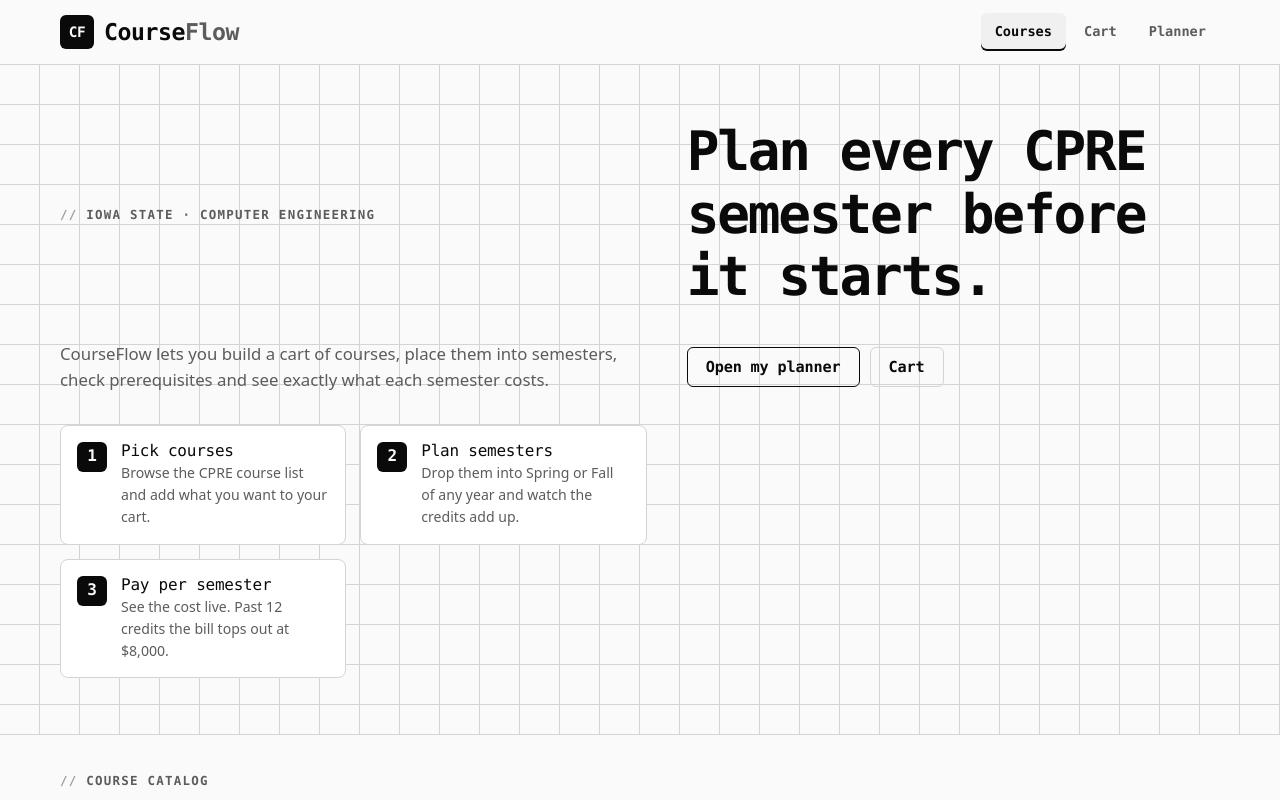
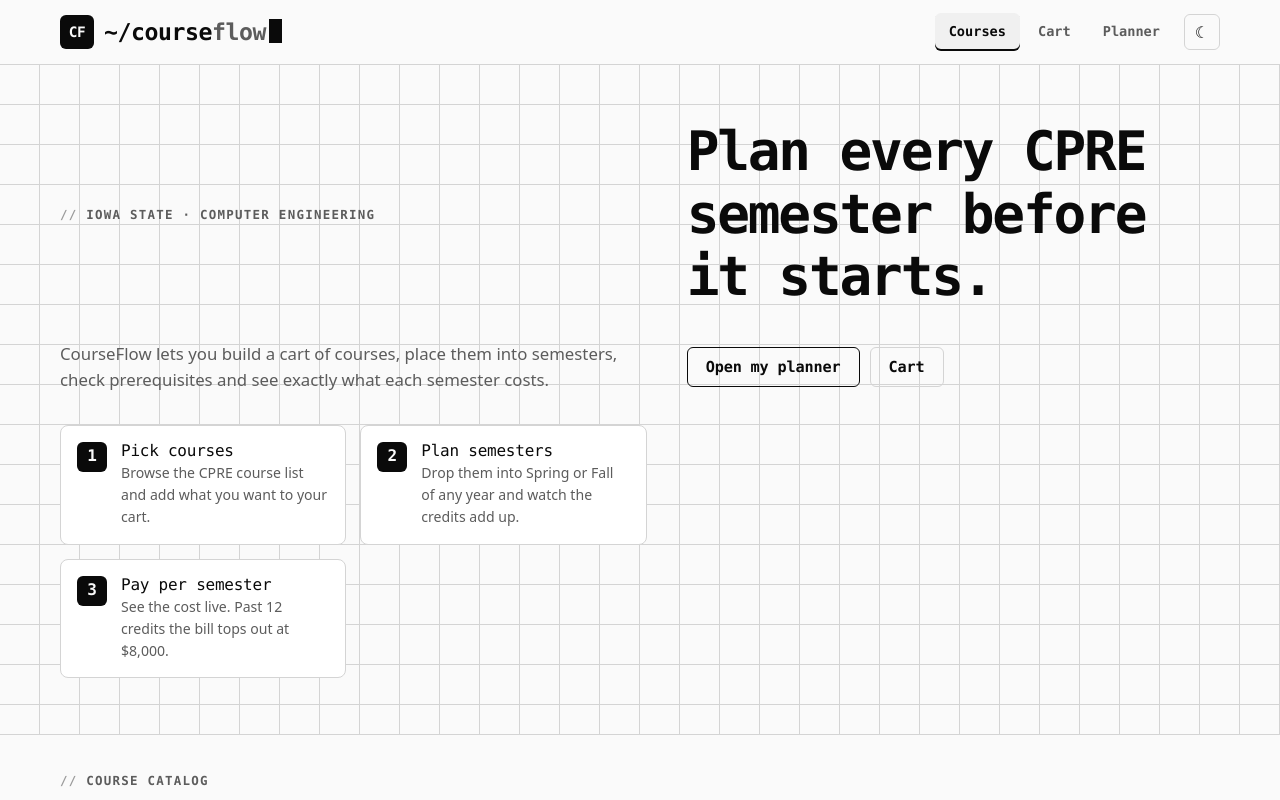
Before and after one commit to Scotty-08/CourseFlow, a React (Vite) app: page / in a window 1280 px wide. Shown: the top 800 px of the page. Built offline with nearby package versions, Linux system fonts and the light colour scheme.

Commit message:
FEAT: ~/courseflow brand with a cursor and a dark/light toggle in the header

```diff
--- a/src/components/SiteHeader.jsx
+++ b/src/components/SiteHeader.jsx
@@ -1,4 +1,5 @@
 import { NavLink } from 'react-router-dom'
+import { useTheme } from '../hooks/useTheme.js'
 import { usePlanner } from '../state/PlannerContext.jsx'
 
 const links = [
@@ -9,6 +10,7 @@ const links = [
 
 function SiteHeader() {
   const { state } = usePlanner()
+  const { theme, toggle } = useTheme()
 
   return (
     <header className="site-header">
@@ -17,8 +19,9 @@ function SiteHeader() {
           <span className="brand__mark" aria-hidden="true">
             CF
           </span>
-          <span className="brand__text">
-            Course<span className="brand__flow">Flow</span>
+          <span className="brand__text glitch-hover">
+            ~/course<span className="brand__flow">flow</span>
+            <span className="brand__cursor" aria-hidden="true" />
           </span>
         </NavLink>
         <nav className="nav" aria-label="Main">
@@ -37,6 +40,15 @@ function SiteHeader() {
               )}
             </NavLink>
           ))}
+          <button
+            type="button"
+            className="nav__theme"
+            onClick={toggle}
+            aria-label={`Switch to ${theme === 'dark' ? 'light' : 'dark'} theme`}
+            title="Toggle theme"
+          >
+            {theme === 'dark' ? '☀' : '☾'}
+          </button>
         </nav>
       </div>
     </header>
--- a/src/styles/components.css
+++ b/src/styles/components.css
@@ -541,3 +541,18 @@
   color: var(--muted);
   font-size: 0.85rem;
 }
+
+.nav__theme {
+  width: 36px;
+  height: 36px;
+  margin-left: 6px;
+  border: 1px solid var(--line);
+  border-radius: 6px;
+  background: transparent;
+  color: var(--ink);
+  font-size: 1rem;
+}
+
+.nav__theme:hover {
+  background: var(--surface-2);
+}
```
